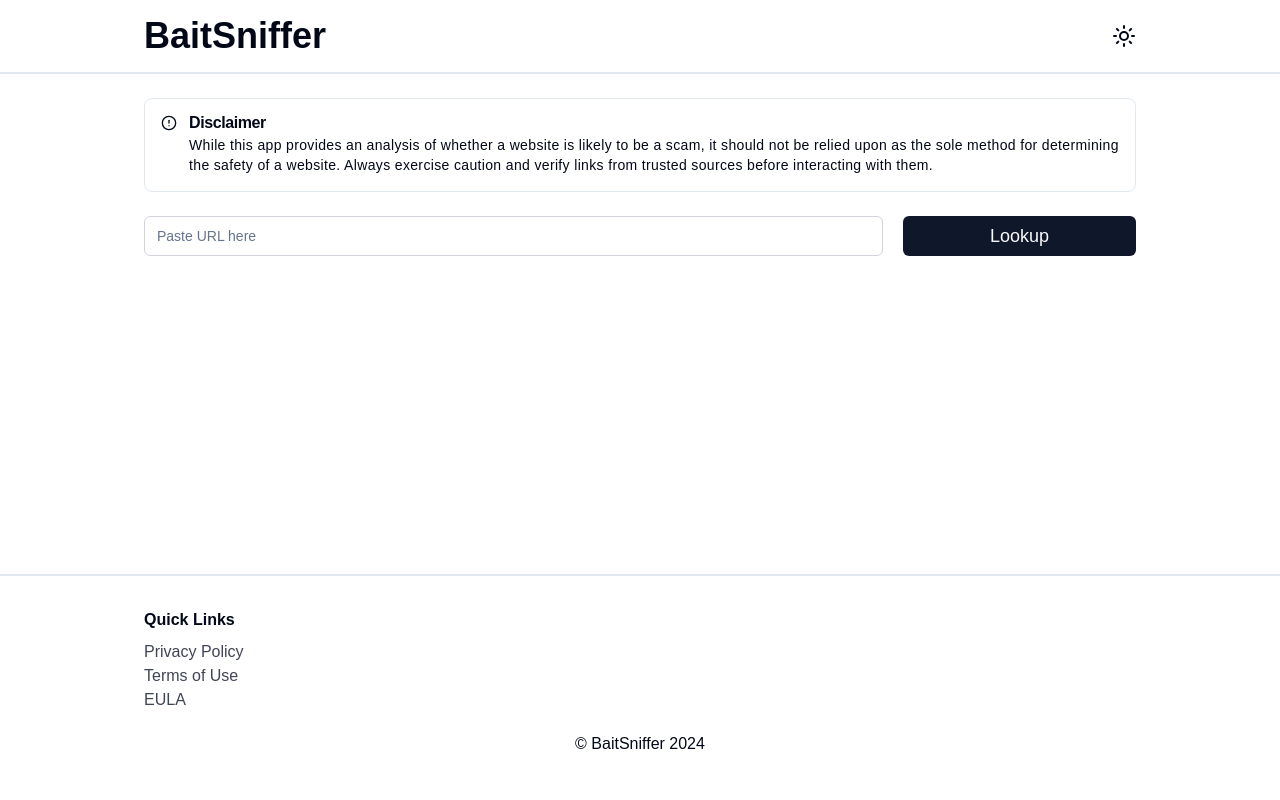
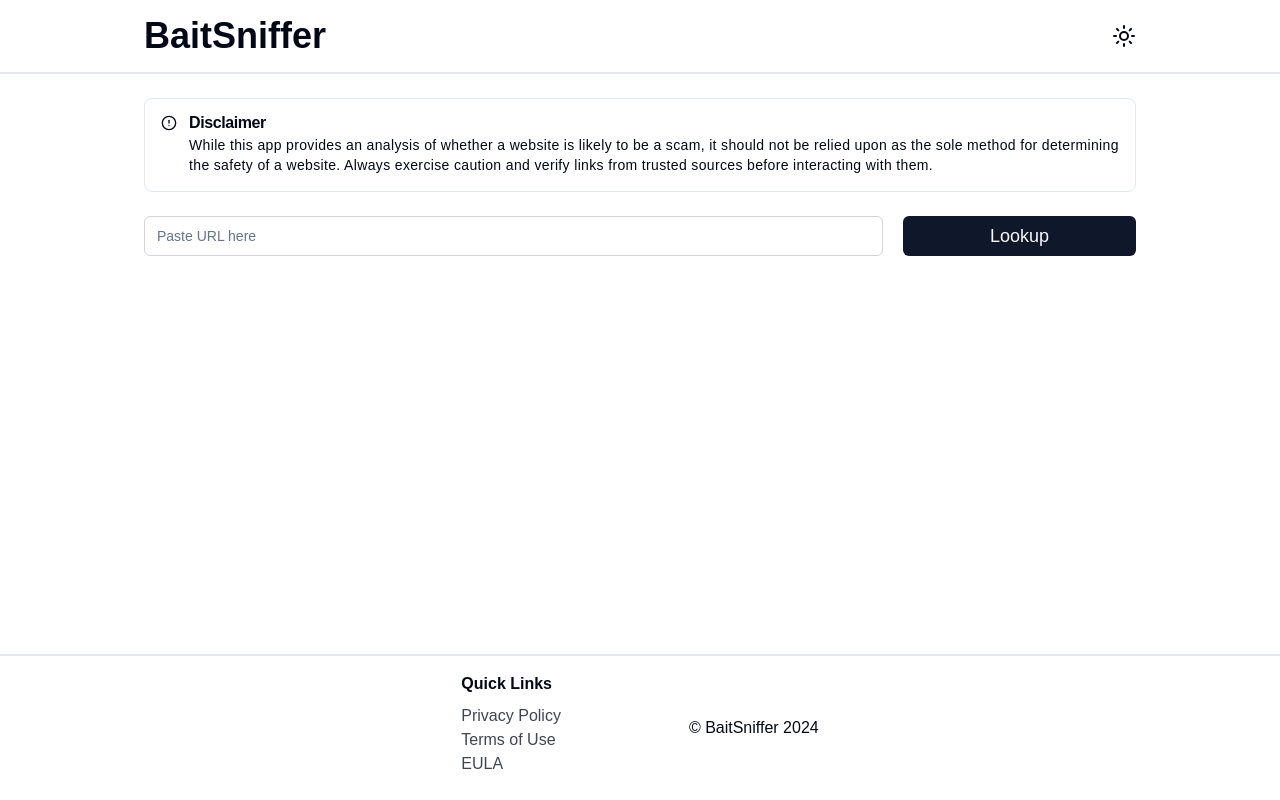
Before and after one commit to jallenmanaloto/sniffer-ui, a Next.js app: page / in a window 1280 px wide. Built offline with nearby package versions, Linux system fonts and the light colour scheme; no server answers.

Commit message:
style: rearrange positioning

```diff
--- a/src/components/footer/index.tsx
+++ b/src/components/footer/index.tsx
@@ -21,8 +21,9 @@
     },
   ];
   return (
-    <footer className="border-t-2 py-8">
+    <footer className="border-t-2 py-4">
       <div className="footer-wrapper container mx-auto px-8 lg:px-36">
+        <div className="sm:flex sm:gap-x-32 sm:justify-center sm:items-center">
           <div className="quick-links">
             <h3 className="text-base font-semibold">Quick Links</h3>
             <div className="links flex flex-col py-2">
@@ -35,8 +36,9 @@
               })}
             </div>
           </div>
-        <div className="copyright flex justify-center py-3">
+          <div className="copyright flex sm:justify-center py-3">
             <h4>© BaitSniffer 2024</h4>
+          </div>
         </div>
       </div>
     </footer>
```
Lines whose indentation alone changed are shown as unchanged.
